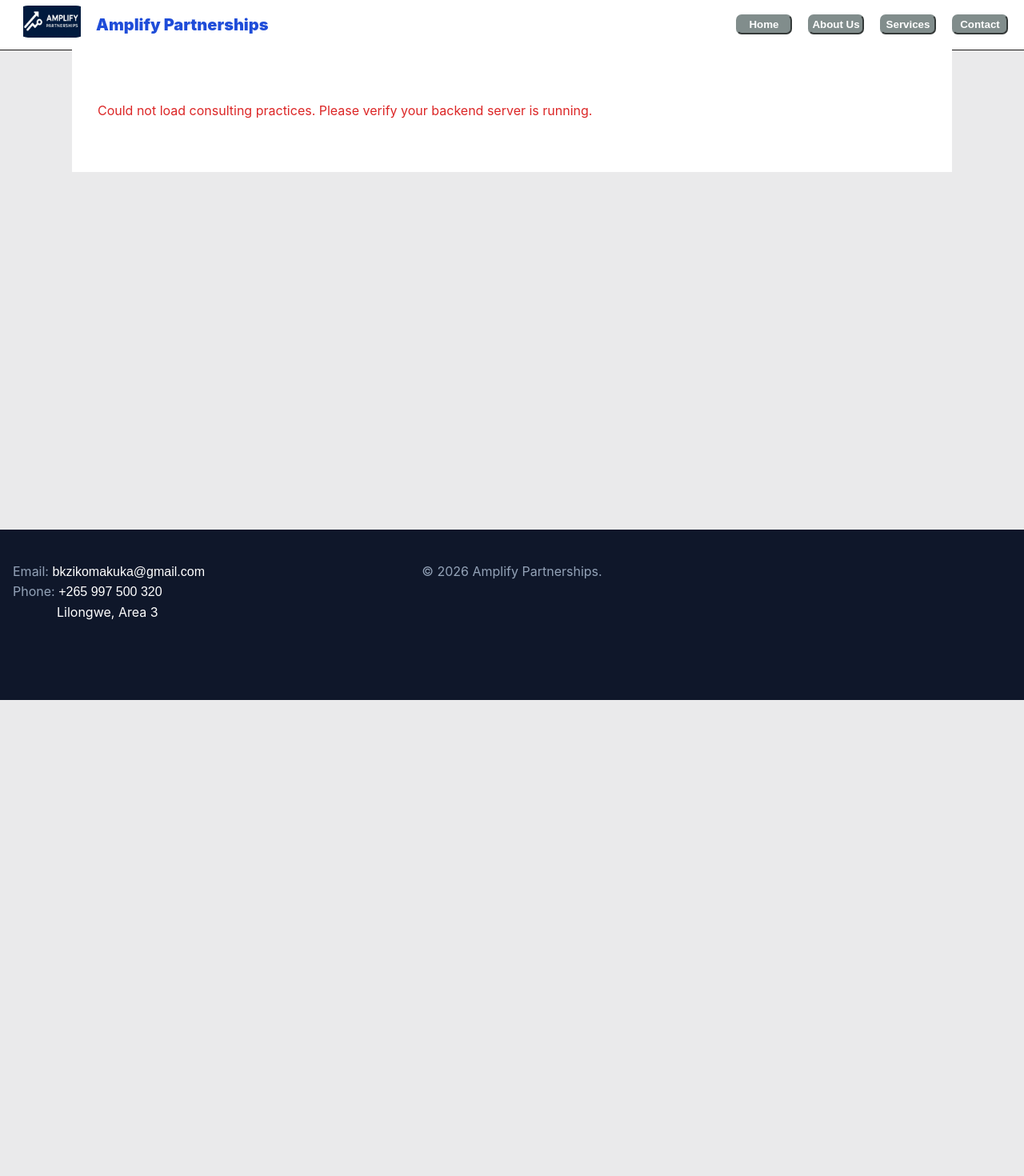
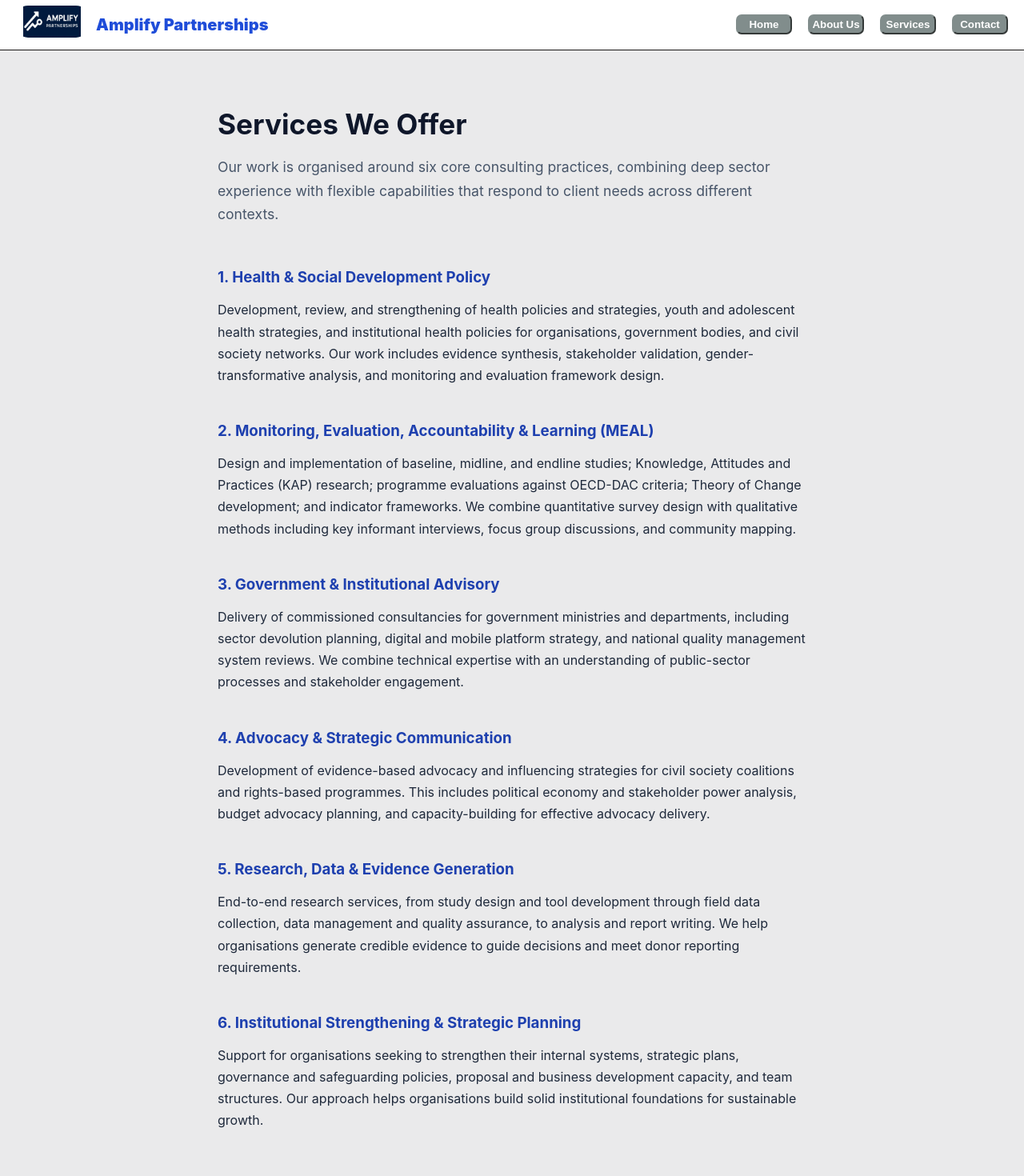
Before and after one commit to tkamwathiza-ai/amplified_partnerships, a React app in the folder frontend/: page /services in a window 1280 px wide. Shown: the top 1470 px of the page at 80% size. Before the commit the page ends 875 px from the top, so only its background shows below. Built offline with nearby package versions, Linux system fonts and the light colour scheme; no server answers; the HTML template or start-up script is replaced by a standard one.

Commit message:
Expanded the About & Services pages

```diff
--- a/frontend/src/index.css
+++ b/frontend/src/index.css
@@ -134,6 +134,7 @@ body {
   height: 350px;
   margin-top: 100px;
   margin-bottom: 30px;
+
 }
 .hero-left{
   position: relative;
--- a/frontend/src/pages/About.jsx
+++ b/frontend/src/pages/About.jsx
@@ -2,10 +2,70 @@ import React from 'react';
 
 function About() {
   return (
-    <div style={{ padding: '2rem', maxWidth: '800px', margin: '0 auto' }}>
-      <h2>Our History & Background</h2>
-      <p>Amplify Partnerships traces its roots back to 2018, when our founding team began working directly within Malawi's development sector.</p>
-      <p>By the time we were formally registered in 2023, we were giving a name and structure to work we had already been doing successfully for half a decade.</p>
+    <div
+      style={{
+        padding: '4rem 2rem',
+        maxWidth: '800px',
+        margin: '0 auto',
+        lineHeight: '1.7',
+      }}
+    >
+      <h2
+        style={{
+          fontSize: '2.2rem',
+          color: '#0f172a',
+          marginBottom: '0.5rem',
+        }}
+      >
+        Our History & Background
+      </h2>
+
+      <h3
+        style={{
+          fontSize: '1.3rem',
+          color: '#1e40af',
+          marginBottom: '2rem',
+        }}
+      >
+        Built on Experience. Driven by Impact.
+      </h3>
+
+      <p>
+        Amplify Partnerships traces its roots to 2018, when our founding team
+        began working directly within Malawi's development sector. Over five
+        years of hands-on experience, the team delivered baseline studies,
+        midline and endline evaluations, and monitoring and evaluation systems
+        strengthening across health, agriculture, and broader development
+        programmes.
+      </p>
+
+      <p>
+        Working across districts, health facilities, farmer cooperatives, and
+        community structures gave our team a practical understanding of the
+        contexts in which development programmes operate. This experience
+        shaped our belief that effective consulting is built through evidence,
+        results, and a clear understanding of realities on the ground.
+      </p>
+
+      <p>
+        In 2023, Amplify Partnerships was formally established, bringing
+        together this existing experience under one organisation. We were not
+        starting a consultancy from scratch; we were giving a name and
+        structure to work that had already been developed through years of
+        practical experience.
+      </p>
+
+      <p>
+        Since then, our work has continued to grow from single-organisation
+        policy assignments to multi-year, multi-facility monitoring and
+        evaluation systems and national-level government engagements.
+      </p>
+
+      <p>
+        Today, we remain grounded in the same principle that shaped our
+        beginnings: delivering practical, evidence-based solutions that create
+        meaningful impact at every level of the development system.
+      </p>
     </div>
   );
 }
--- a/frontend/src/pages/Services.jsx
+++ b/frontend/src/pages/Services.jsx
@@ -1,61 +1,124 @@
-import React, { useState, useEffect } from 'react';
-import axios from 'axios';
-// Crucial: Import the icons object so we can look up names like 'activity' dynamically
-import * as Icons from 'lucide-react';
+import React from 'react';
 
 function Services() {
-  const [services, setServices] = useState([]);
-  const [loading, setLoading] = useState(true);
-  const [error, setError] = useState(null);
+  return (
+    <div
+      style={{
+        padding: '4rem 2rem',
+        maxWidth: '800px',
+        margin: '0 auto',
+        lineHeight: '1.7',
+      }}
+    >
+      {/* Page Header */}
+      <div style={{ marginBottom: '3rem' }}>
+        <h2
+          style={{
+            fontSize: '2.2rem',
+            color: '#0f172a',
+            marginBottom: '0.5rem',
+          }}
+        >
+          Services We Offer
+        </h2>
 
-  // Fetch the data from your Django API as soon as the page loads
-  useEffect(() => {
-    const fetchServices = async () => {
-      try {
-        const response = await axios.get('http://127.0.0.1:8000/api/services/');
-        setServices(response.data);
-        setLoading(false);
-      } catch (err) {
-        console.error("Error fetching services layout:", err);
-        setError("Could not load consulting practices. Please verify your backend server is running.");
-        setLoading(false);
-      }
-    };
+        <p style={{ fontSize: '1.1rem', color: '#475569' }}>
+          Our work is organised around six core consulting practices, combining
+          deep sector experience with flexible capabilities that respond to
+          client needs across different contexts.
+        </p>
+      </div>
 
-    fetchServices();
-  }, []);
+      {/* Service 1 */}
+      <div style={{ marginBottom: '2.5rem' }}>
+        <h3 style={{ color: '#1e40af', marginBottom: '0.7rem' }}>
+          1. Health & Social Development Policy
+        </h3>
 
-  if (loading) return <div className="page-container">Loading corporate framework...</div>;
-  if (error) return <div className="page-container" style={{ color: '#dc2626' }}>{error}</div>;
+        <p>
+          Development, review, and strengthening of health policies and
+          strategies, youth and adolescent health strategies, and institutional
+          health policies for organisations, government bodies, and civil
+          society networks. Our work includes evidence synthesis, stakeholder
+          validation, gender-transformative analysis, and monitoring and
+          evaluation framework design.
+        </p>
+      </div>
 
-  return (
-    <div className="page-container">
-      <h1 className="section-title">Our Services</h1>
-      <p style={{ color: '#475569', marginBottom: '3rem', maxWidth: '700px', fontSize: '1.1rem', lineHeight: '1.6' }}>
-        Amplify Partnerships provides high-impact advisory, institutional diagnostics, and robust technical support tailored across sub-Saharan development frameworks.
-      </p>
+      {/* Service 2 */}
+      <div style={{ marginBottom: '2.5rem' }}>
+        <h3 style={{ color: '#1e40af', marginBottom: '0.7rem' }}>
+          2. Monitoring, Evaluation, Accountability & Learning (MEAL)
+        </h3>
 
-      {/* 1. Using our optimized clean CSS grid container class */}
-      <div className="services-grid">
-        {services.map((service) => {
-          // Dynamically map the string from the DB (like 'activity') to a real component
-          const IconComponent = Icons[service.icon_name] || Icons.Briefcase;
+        <p>
+          Design and implementation of baseline, midline, and endline studies;
+          Knowledge, Attitudes and Practices (KAP) research; programme
+          evaluations against OECD-DAC criteria; Theory of Change development;
+          and indicator frameworks. We combine quantitative survey design with
+          qualitative methods including key informant interviews, focus group
+          discussions, and community mapping.
+        </p>
+      </div>
 
-          return (
-            /* 2. Swapping raw inline styles out for our high-impact hover class */
-            <div key={service.id} className="service-card">
-              <div style={{ color: '#0f172a', marginBottom: '1.25rem' }}>
-                <IconComponent size={32} strokeWidth={1.5} />
-              </div>
-              <h3 style={{ fontSize: '1.35rem', fontWeight: '600', color: '#0f172a', marginBottom: '0.75rem', letterSpacing: '-0.01em' }}>
-                {service.title}
-              </h3>
-              <p style={{ color: '#475569', lineHeight: '1.6', fontSize: '0.98rem' }}>
-                {service.description}
-              </p>
-            </div>
-          );
-        })}
+      {/* Service 3 */}
+      <div style={{ marginBottom: '2.5rem' }}>
+        <h3 style={{ color: '#1e40af', marginBottom: '0.7rem' }}>
+          3. Government & Institutional Advisory
+        </h3>
+
+        <p>
+          Delivery of commissioned consultancies for government ministries and
+          departments, including sector devolution planning, digital and mobile
+          platform strategy, and national quality management system reviews. We
+          combine technical expertise with an understanding of public-sector
+          processes and stakeholder engagement.
+        </p>
+      </div>
+
+      {/* Service 4 */}
+      <div style={{ marginBottom: '2.5rem' }}>
+        <h3 style={{ color: '#1e40af', marginBottom: '0.7rem' }}>
+          4. Advocacy & Strategic Communication
+        </h3>
+
+        <p>
+          Development of evidence-based advocacy and influencing strategies
+          for civil society coalitions and rights-based programmes. This
+          includes political economy and stakeholder power analysis, budget
+          advocacy planning, and capacity-building for effective advocacy
+          delivery.
+        </p>
+      </div>
+
+      {/* Service 5 */}
+      <div style={{ marginBottom: '2.5rem' }}>
+        <h3 style={{ color: '#1e40af', marginBottom: '0.7rem' }}>
+          5. Research, Data & Evidence Generation
+        </h3>
+
+        <p>
+          End-to-end research services, from study design and tool development
+          through field data collection, data management and quality assurance,
+          to analysis and report writing. We help organisations generate
+          credible evidence to guide decisions and meet donor reporting
+          requirements.
+        </p>
+      </div>
+
+      {/* Service 6 */}
+      <div style={{ marginBottom: '2.5rem' }}>
+        <h3 style={{ color: '#1e40af', marginBottom: '0.7rem' }}>
+          6. Institutional Strengthening & Strategic Planning
+        </h3>
+
+        <p>
+          Support for organisations seeking to strengthen their internal
+          systems, strategic plans, governance and safeguarding policies,
+          proposal and business development capacity, and team structures. Our
+          approach helps organisations build solid institutional foundations
+          for sustainable growth.
+        </p>
       </div>
     </div>
   );
```
